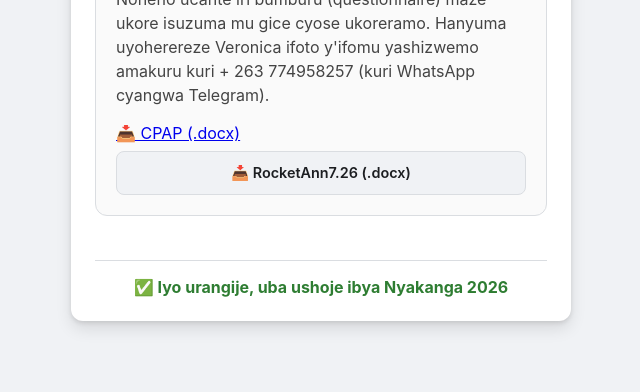
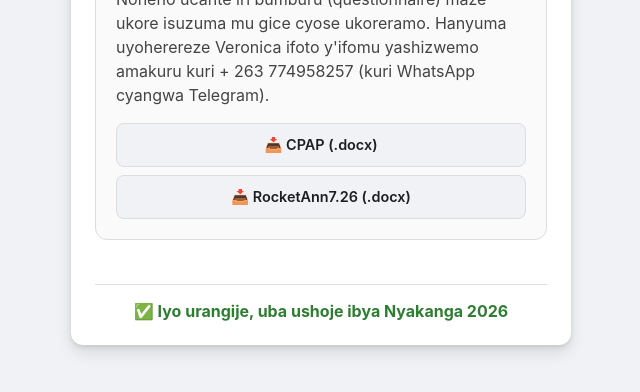
Before and after one commit to ChameleonAI545/rocketAnn-v1, a plain HTML site: page July/july-qi-rw.html in a window 1280 px wide. Shown: the part 322-714 px from the top of the page, without its empty margins (319-959 px from the left). Drawn offline with Linux system fonts and the light colour scheme.

Commit message:
fixed kenyarwanda docment

```diff
--- a/July/july-qi-rw.html
+++ b/July/july-qi-rw.html
@@ -23,7 +23,7 @@
         <li class="task-item">
             <div class="task-header"><span class="task-icon">📊</span> Yohereza Genzura rya CPAP</div>
             <p>Noneho ucante iri bumburu (questionnaire) maze ukore isuzuma mu gice cyose ukoreramo. Hanyuma uyoherereze Veronica ifoto y'ifomu yashizwemo amakuru kuri + 263 774958257 (kuri WhatsApp cyangwa Telegram).</p>
-            <a href="../assets/July/kinyarwanda/CPAP_DEAS_Moza.docx class="action-link" download>📥 CPAP (.docx)</a>
+            <a href="../assets/July/kinyarwanda/CPAP_DEAS_Moza.docx"class="action-link" download>📥 CPAP (.docx)</a>
             <a href="../assets/July/kinyarwanda/Rocketann7.26 kinyarwanda.docx" class="action-link" download>📥 RocketAnn7.26 (.docx)</a>
         </li>
     </ul>
```
